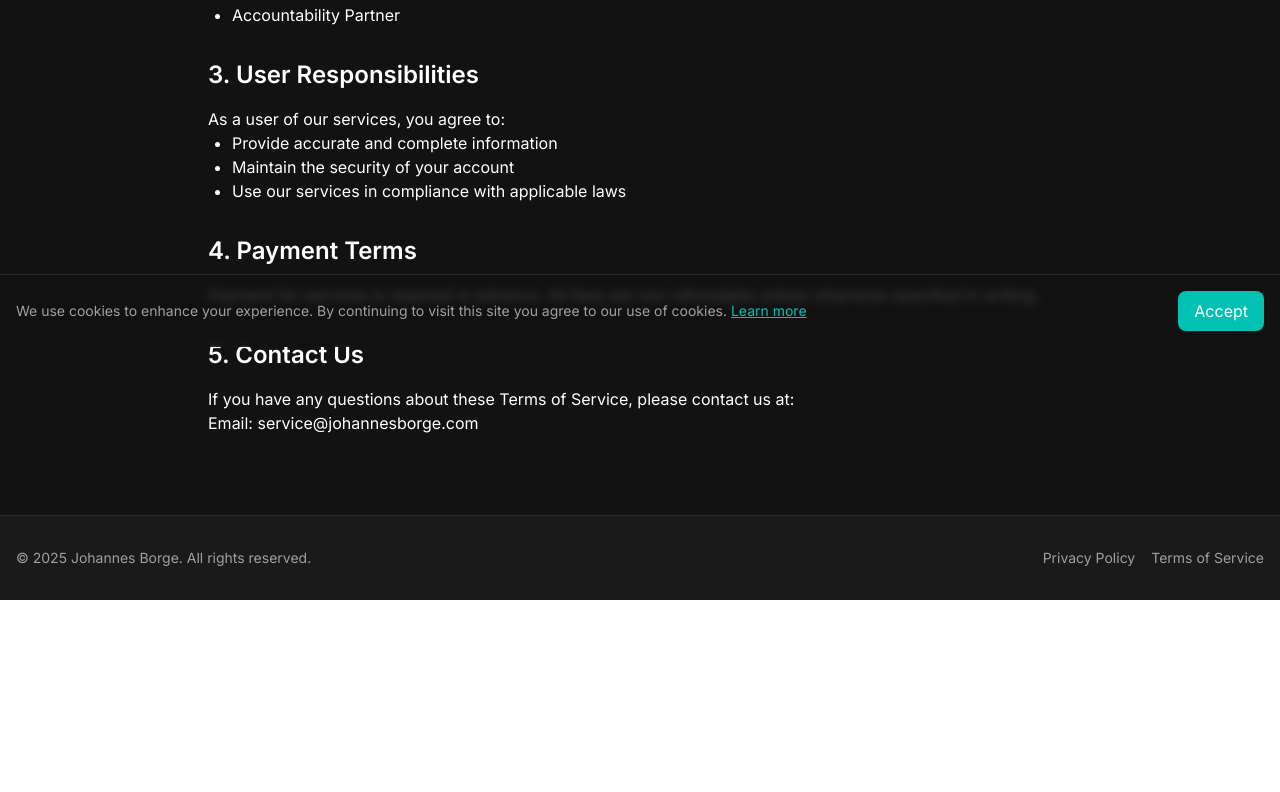
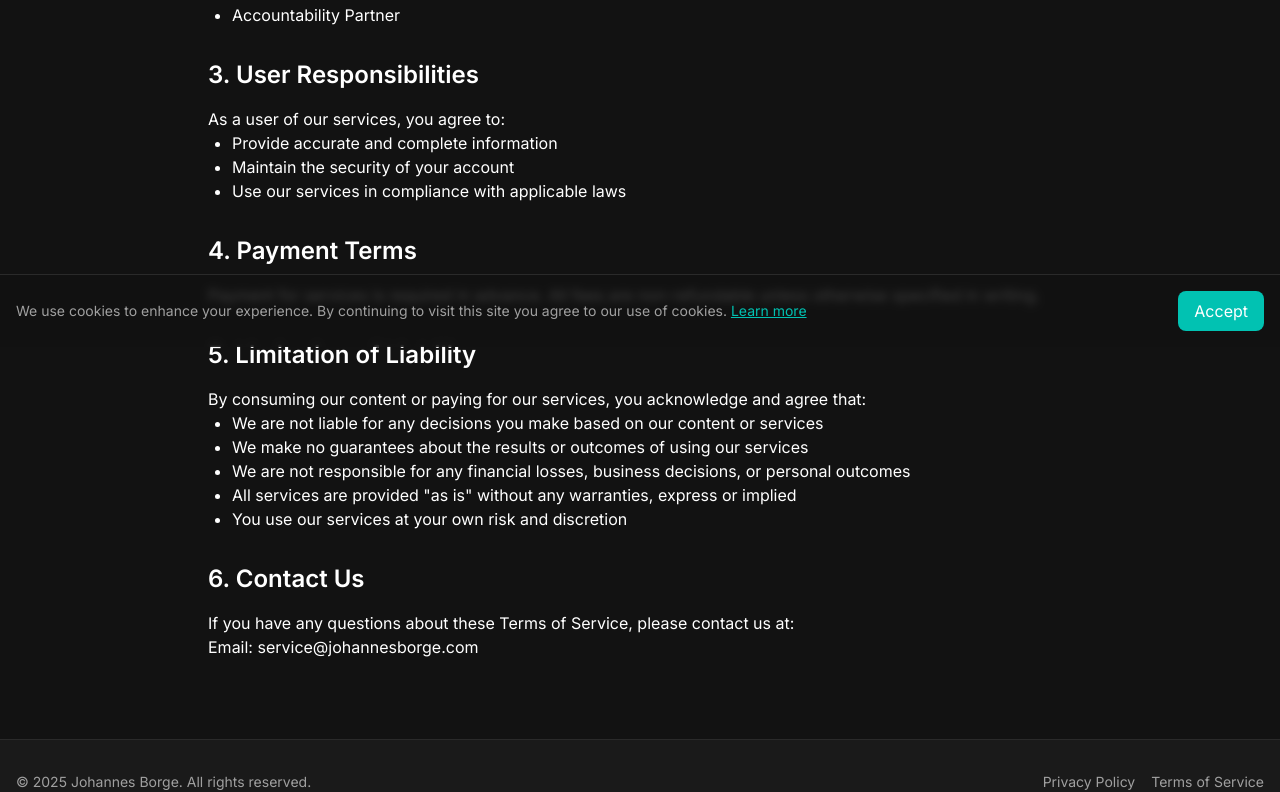
Before and after one commit to JohannesBorge/borge, a Next.js app: page /terms in a window 1280 px wide. Shown: the part 453-1245 px from the top of the page. Before the commit the page ends 1053 px from the top, so only its background shows below. Built offline with nearby package versions, Linux system fonts and the light colour scheme.

Commit message:
Add Limitation of Liability section to Terms of Service

```diff
--- a/app/terms/page.tsx
+++ b/app/terms/page.tsx
@@ -48,7 +48,19 @@ export default function TermsOfService() {
               Payment for services is required in advance. All fees are non-refundable unless otherwise specified in writing.
             </p>
 
-            <h2 className="text-2xl font-semibold mt-8 mb-4">5. Contact Us</h2>
+            <h2 className="text-2xl font-semibold mt-8 mb-4">5. Limitation of Liability</h2>
+            <p>
+              By consuming our content or paying for our services, you acknowledge and agree that:
+            </p>
+            <ul className="list-disc pl-6">
+              <li>We are not liable for any decisions you make based on our content or services</li>
+              <li>We make no guarantees about the results or outcomes of using our services</li>
+              <li>We are not responsible for any financial losses, business decisions, or personal outcomes</li>
+              <li>All services are provided "as is" without any warranties, express or implied</li>
+              <li>You use our services at your own risk and discretion</li>
+            </ul>
+
+            <h2 className="text-2xl font-semibold mt-8 mb-4">6. Contact Us</h2>
             <p>
               If you have any questions about these Terms of Service, please contact us at:
               <br />
```
